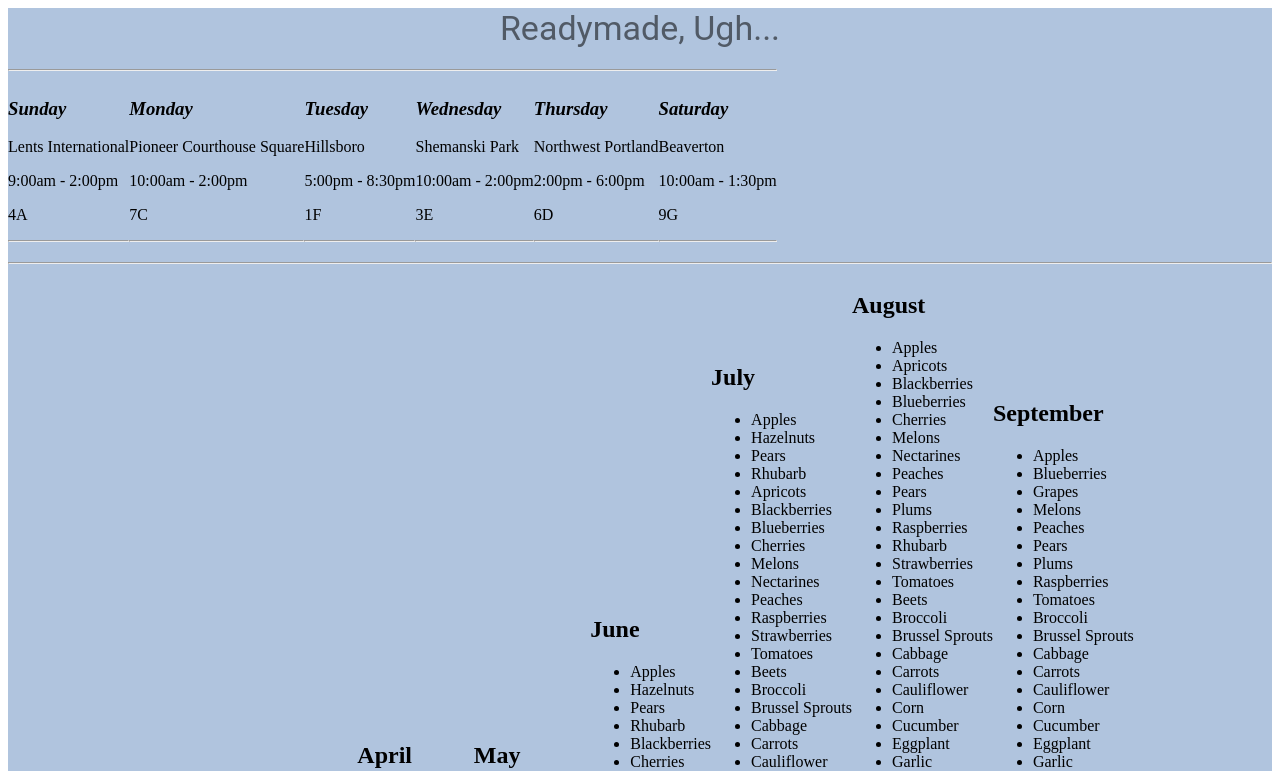
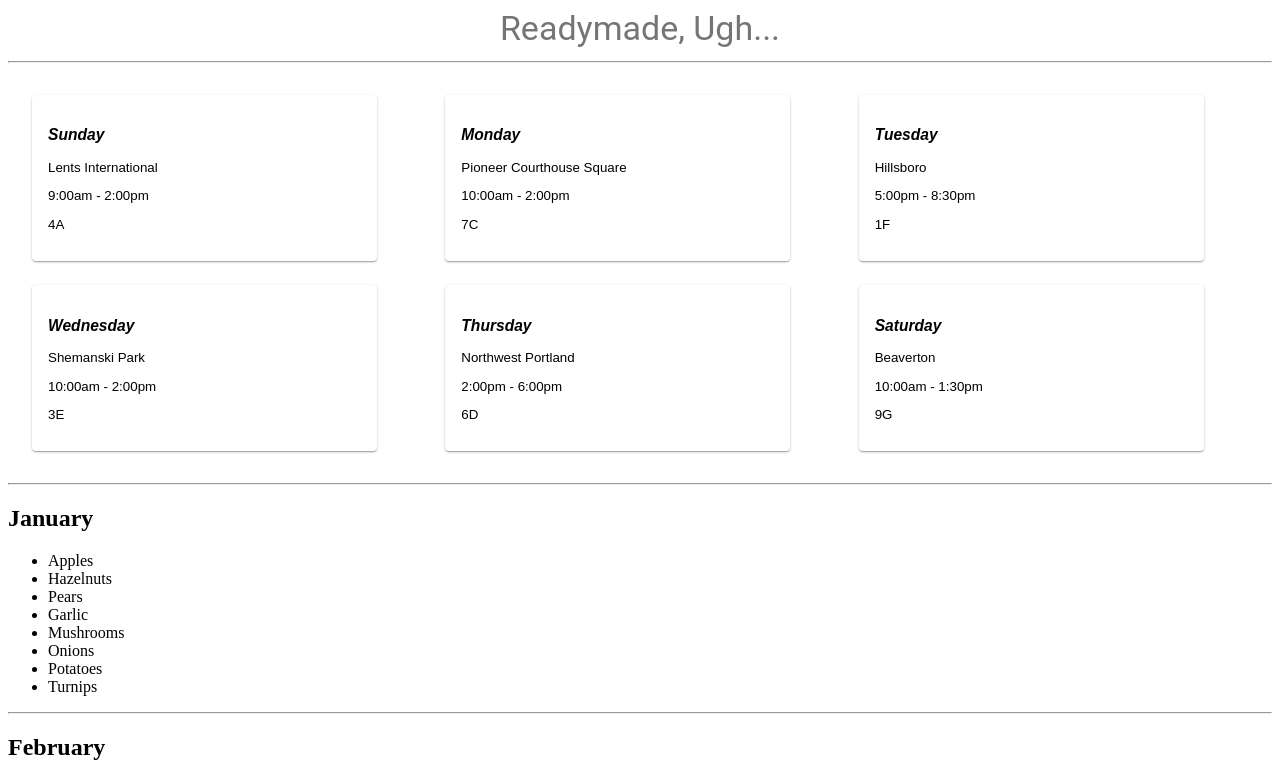
Before and after one commit to kmh620/farmers-market, a React app: page / in a window 1280 px wide. Shown: the top 771 px of the page. Built offline with nearby package versions, Linux system fonts and the light colour scheme.

Commit message:
update react to 16.3.0, put days component into grid

```diff
--- a/package.json
+++ b/package.json
@@ -15,8 +15,8 @@
     "@material-ui/core": "^3.9.2",
     "@material-ui/icons": "^3.0.2",
     "prop-types": "^15.5.10",
-    "react": "^15.5.4",
-    "react-dom": "^15.5.4",
+    "react": "^16.3.0",
+    "react-dom": "^16.3.0",
     "styled-jsx": "^3.2.1"
   },
   "devDependencies": {
--- a/src/components/Day.jsx
+++ b/src/components/Day.jsx
@@ -1,25 +1,55 @@
 import React from 'react';
 import PropTypes from 'prop-types';
+import Card from '@material-ui/core/Card';
+import CardActions from '@material-ui/core/CardActions';
+import CardContent from '@material-ui/core/CardContent';
+import CardMedia from '@material-ui/core/CardMedia';
+import CardActionArea from '@material-ui/core/CardActionArea';
+import Typography from '@material-ui/core/Typography';
+
+
+// const styles = {
+//   media: {
+//     height: 0,
+//     paddingTop: '56.25%', // 16:9,
+//     marginTop:'30'
+//   }
+// };
+
+const cardStyle = {
+  maxWidth: 345,
+}
 
 function Day(props){
   return (
-    <div>
-      <style global jsx>{`
-        div {
-          display: inline-block;
-          background-color: lightsteelblue;
-        }
-      `}</style>
-      <h3><em>{props.day}</em></h3>
-      <p>{props.location}</p>
-      <p>{props.hours}</p>
-      <p>{props.booth}</p>
-      <hr/>
+      // <style global jsx>{`
+      //   div {
+      //     display: inline-block;
+      //   }
+      // `}</style>
+      // <CardMedia
+      //   style={{height: 10, paddingTop: '20%'}}
+      //   image={props.day.image}/>
+
+      <div>
+        { props.day ? (
+          <Card style={cardStyle}>
+            <CardActionArea>
+            <CardContent>
+              <h3><em>{props.day}</em></h3>
+              <p>{props.location}</p>
+              <p>{props.hours}</p>
+              <p>{props.booth}</p>
+            </CardContent>
+          </CardActionArea>
+          </Card>
+        ): null }
     </div>
   );
 }
 
 Day.propTypes = {
+  image: PropTypes.string,
   day: PropTypes.string.isRequired,
   location: PropTypes.string.isRequired,
   hours: PropTypes.string,
--- a/src/components/Schedule.jsx
+++ b/src/components/Schedule.jsx
@@ -1,8 +1,10 @@
 import React from 'react';
 import Day from './Day';
+import Grid from '@material-ui/core/Grid';
 
 const masterSchedule = [
   {
+    image: '../../assets/images/cards/lents.png',
     day: 'Sunday',
     location: 'Lents International',
     hours: '9:00am - 2:00pm',
@@ -44,13 +46,17 @@ function Schedule() {
   return (
     <div>
       <hr/>
+      <Grid container spacing={24} style={{padding: 24}}>
       {masterSchedule.map((day, index) =>
+        <Grid item xs={12} sm={6} lg={4} xl={3}>
         <Day day={day.day}
           location={day.location}
           hours={day.hours}
           booth={day.booth}
           key={index}/>
+      </Grid>
       )}
+      </Grid>
     </div>
   );
 }
```
Also changed, not shown: assets/images/lents.png (added), 1 other file (tests, documents, lock files or other folders).
